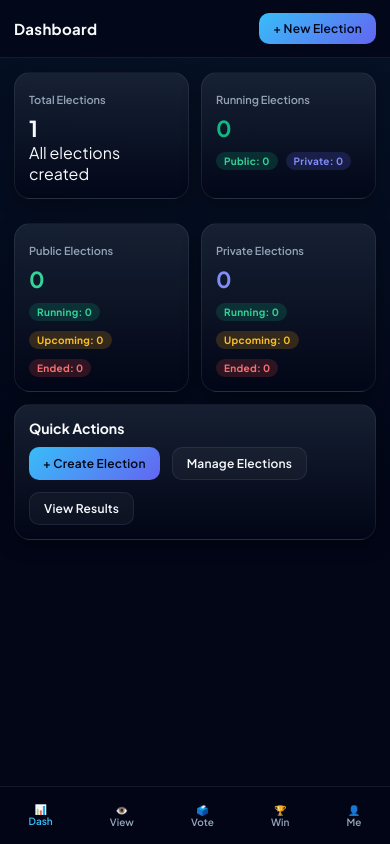
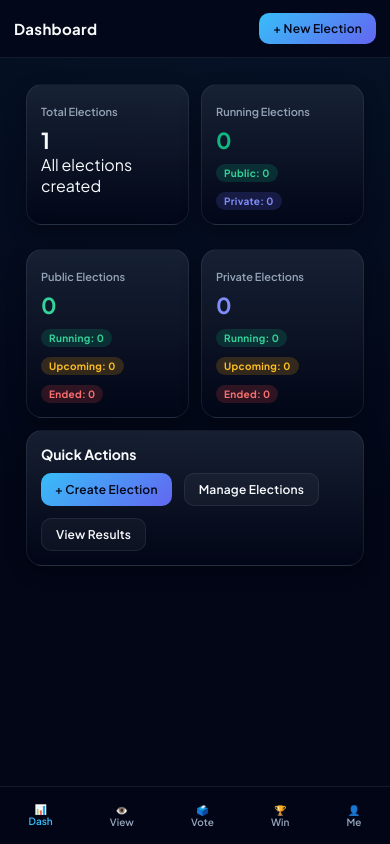
Before and after one commit to razin2004/online, a Python web app: template templates/admin_dashboard.html in a window 390 px wide. Run offline with Jinja, Linux system fonts and the light colour scheme; the template is opened without the code that fills it: most values are stand-ins (such as "Sample title", 1, 10 or a date in 2020).

Commit message:
Initial commit

```diff
--- a/templates/admin_dashboard.html
+++ b/templates/admin_dashboard.html
@@ -71,7 +71,8 @@ body{
     linear-gradient(180deg,#020617,#020617);
   color:var(--text);
   display:flex;
-  overflow:hidden;
+  overflow-x:hidden;   /* ✅ allow vertical scroll */
+  overflow-y:auto;
   -webkit-font-smoothing:antialiased;
 }
 
@@ -153,7 +154,43 @@ body{
   flex:1;
   display:flex;
   flex-direction:column;
-  height:100vh;
+  min-height:100vh;   /* ✅ SAFE */
+}
+
+@media(max-width:768px){
+  .sidebar{display:none}
+  .mobile-nav{display:flex}
+
+  .view-container{
+    padding:14px;
+    padding-bottom: calc(
+      var(--mobile-nav-height)
+      + env(safe-area-inset-bottom)
+      + 30px
+    );
+  }
+  .view-container::after{
+  content:"";
+  display:block;
+  height: calc(
+    var(--mobile-nav-height)
+    + env(safe-area-inset-bottom)
+    + 40px
+  );
+}
+
+
+  .top-header{padding:0 16px}
+}
+
+@media (max-width: 768px){
+  .modal-box{
+    margin-bottom: calc(
+      var(--mobile-nav-height)
+      + env(safe-area-inset-bottom)
+
+    );
+  }
 }
 
 /* ======================================================
@@ -355,17 +392,7 @@ input:focus,select:focus,textarea:focus{
   align-items:center;
   z-index:1000;
 }
-@media (max-width: 768px){
-
-  .view-container{
-    padding-bottom: calc(
-      var(--mobile-nav-height)
-      + env(safe-area-inset-bottom)
-      + 16px
-    );
-  }
-
-}
+
 
 .m-nav-item{
   color:var(--muted);
@@ -416,7 +443,6 @@ input:focus,select:focus,textarea:focus{
 @media(max-width:768px){
   .sidebar{display:none}
   .mobile-nav{display:flex}
-  .view-container{padding:18px;padding-bottom:90px}
   .top-header{padding:0 16px}
 }
 /* Auto-hide animation for mobile nav */
@@ -734,11 +760,8 @@ input:focus,select:focus,textarea:focus{
     --radius-md:10px;
   }
 }
+
 @media (max-width: 768px){
-
-  .view-container{
-    padding:14px 14px 86px;
-  }
 
   .card{
     padding:14px;
@@ -845,7 +868,7 @@ input:focus,select:focus,textarea:focus{
     max-width:420px;
     border-radius:18px;
     padding:16px;
-    max-height:85vh;
+    max-height:78vh;
   }
 }
 
```
